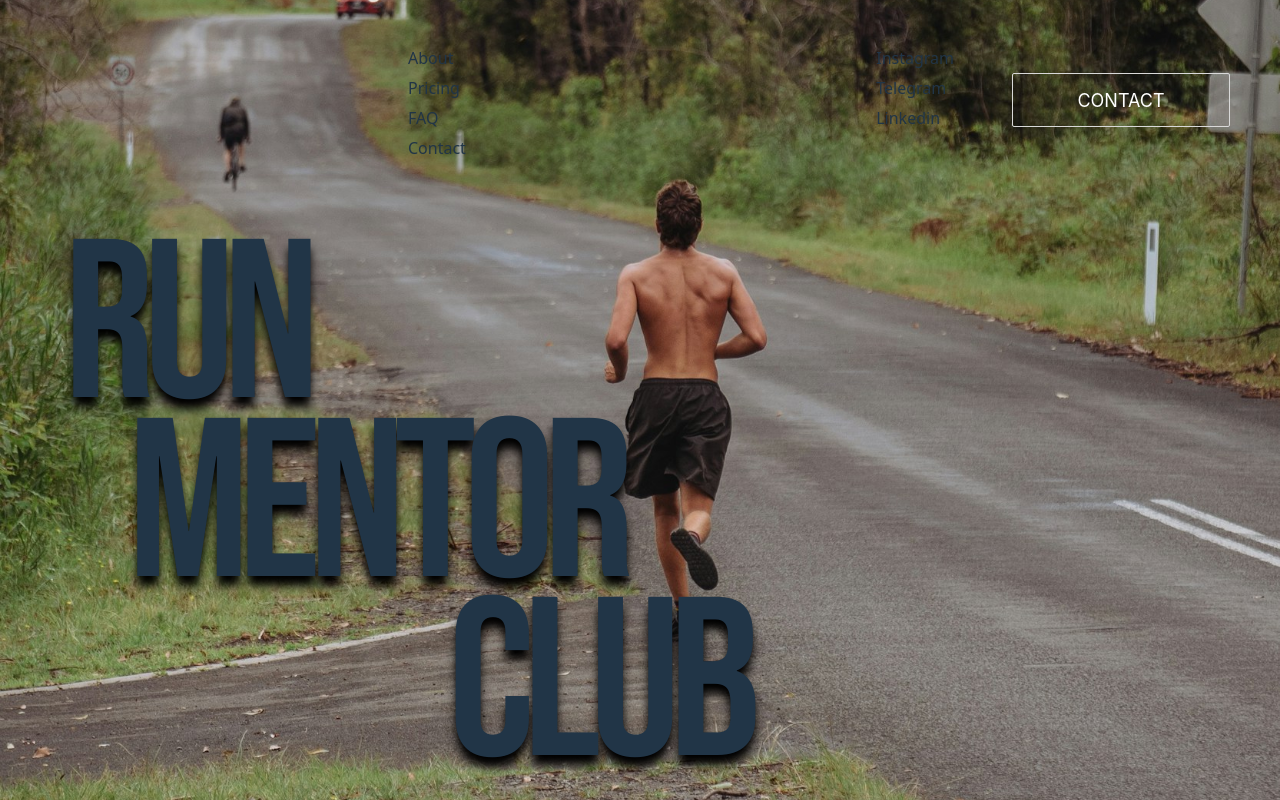
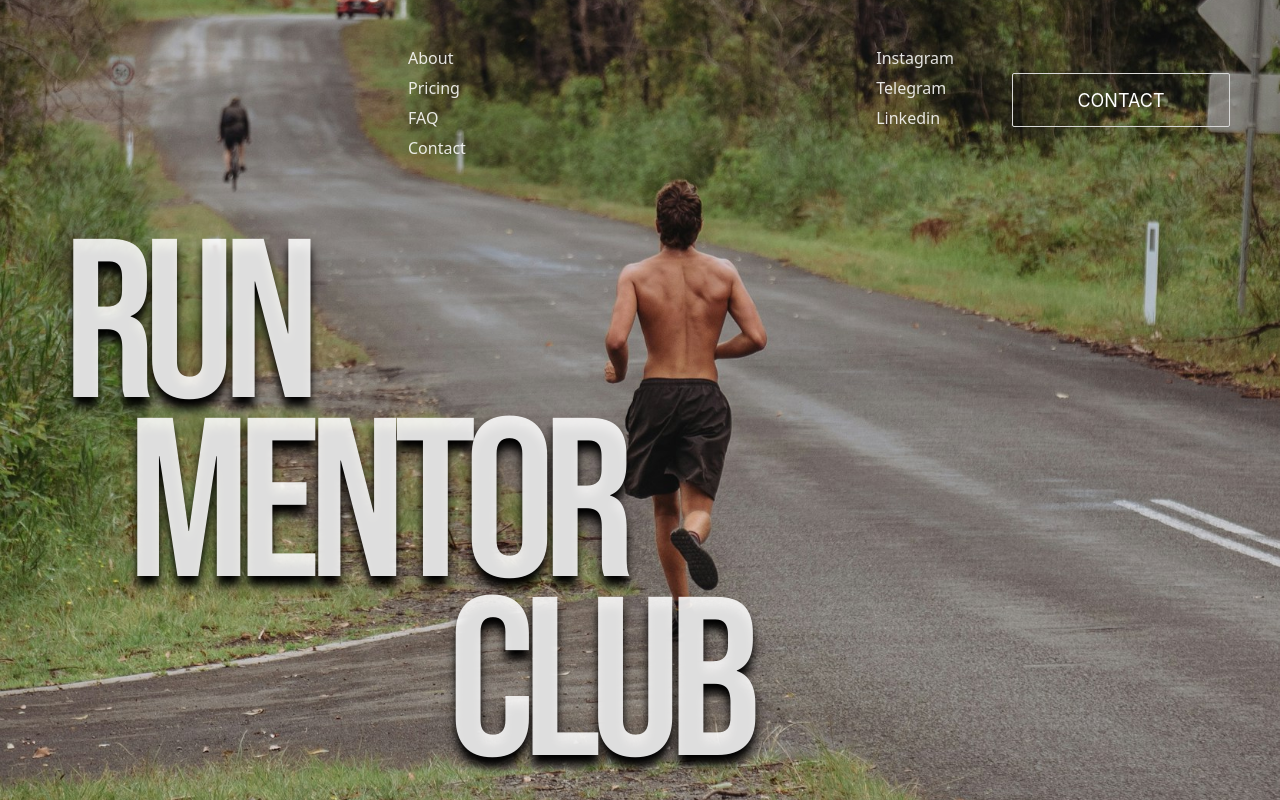
Before and after one commit to Danyl-Dudka/run_mentor_club, a React (Vite) app in the folder client/: page / in a window 1280 px wide. Shown: the top 800 px of the page. Built offline with nearby package versions, Linux system fonts and the light colour scheme.

Commit message:
bug(ui): light theme bugs fixed

```diff
--- a/client/src/components/RunningReasonPage/runningReasonPage.css
+++ b/client/src/components/RunningReasonPage/runningReasonPage.css
@@ -161,6 +161,10 @@
         height: 150px;
         margin: 0.5rem;
         font-size: 18px;
+        border-top: 1px solid #070707;
+        border-left: 1px solid #070707;
+        border-bottom: 1px solid #070707;
+        border-right: 1px solid #070707;
     }
 
     .yellow_card_reason:nth-child(2),
--- a/client/src/index.css
+++ b/client/src/index.css
@@ -57,22 +57,6 @@ button:focus-visible {
   outline: 4px auto -webkit-focus-ring-color;
 }
 
-@media (prefers-color-scheme: light) {
-  :root {
-    color: #213547;
-    background-color: #ffffff;
-  }
-
-  a:hover {
-    color: #747bff;
-  }
-
-  button {
-    background-color: #f9f9f9;
-  }
-}
-
-
 * {
   box-sizing: border-box;
   margin: 0;
```
Also changed, not shown: 4 other files (tests, documents, lock files or other folders).
